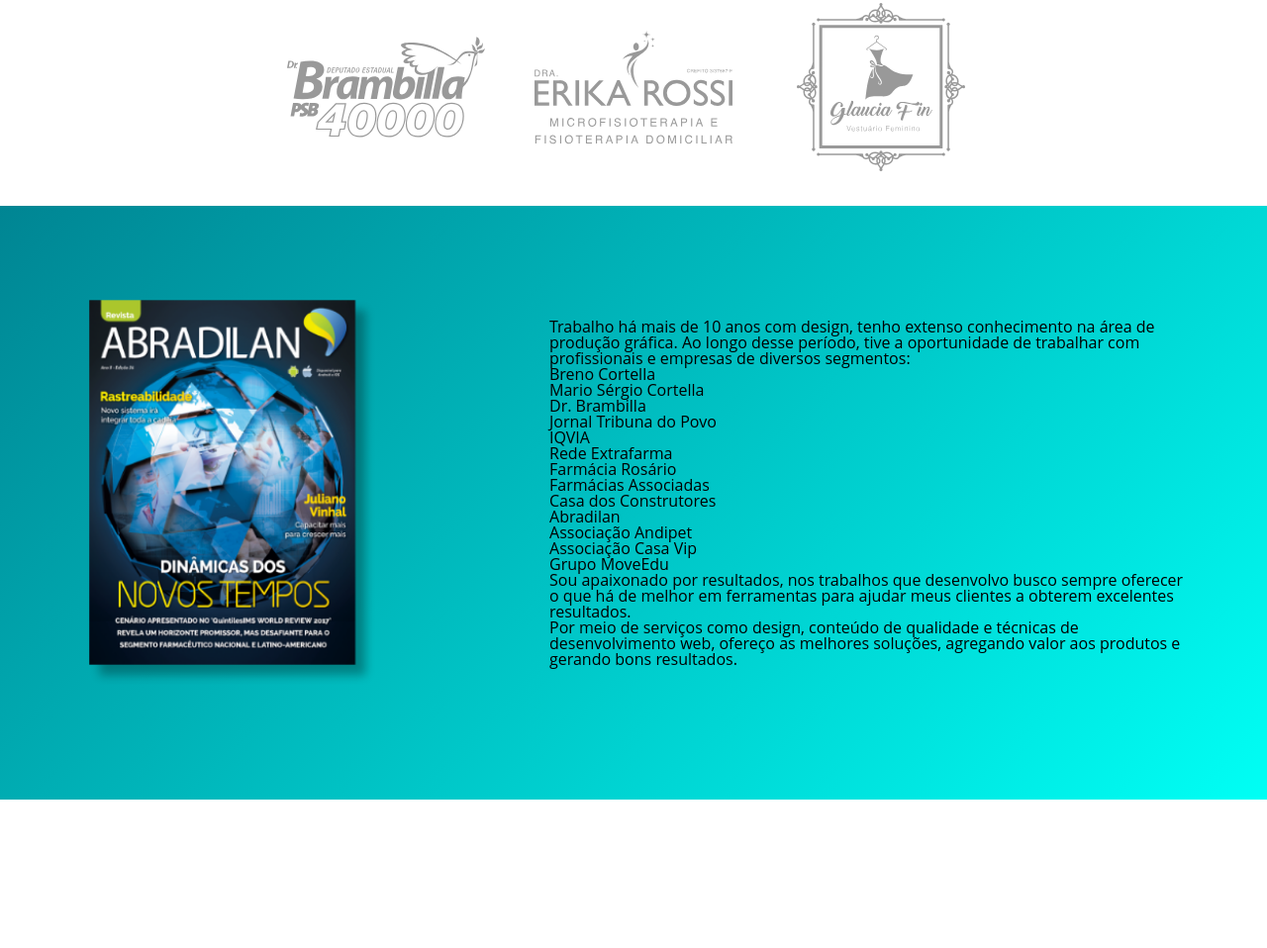
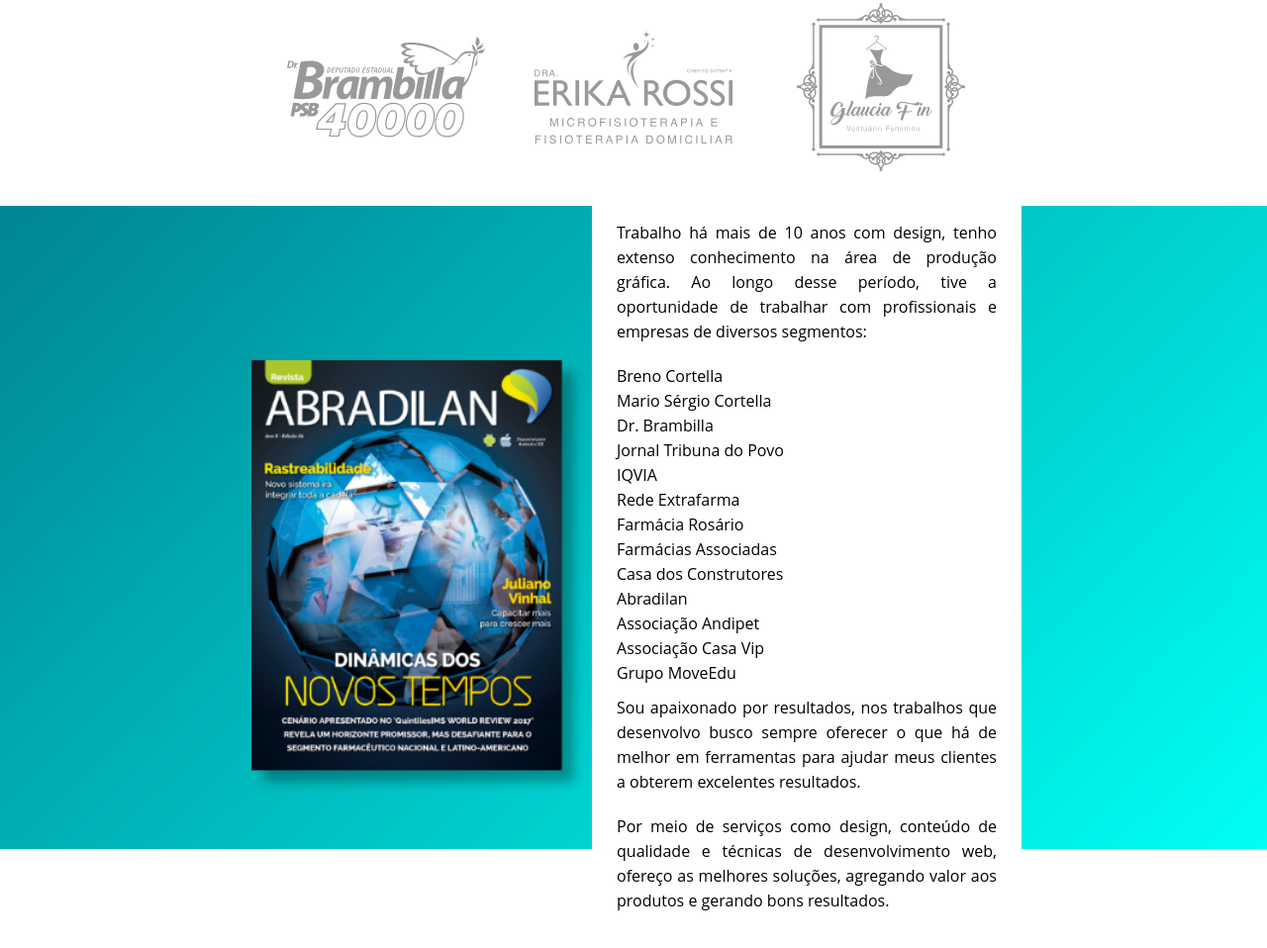
Before and after one commit to RaphaelFreire/portfolio, a plain HTML site: page index.html in a window 1280 px wide. Shown: the part 1062-2020 px from the top of the page at 99% size. Before the commit the page ends 1870 px from the top, so only its background shows below. Drawn offline with Linux system fonts and the light colour scheme.

Commit message:
Layout conteúdo ajustado.

```diff
--- a/css/components/section-four.css
+++ b/css/components/section-four.css
@@ -2,7 +2,7 @@
      content: "";
      margin-top: 10px;
      width: 100%;
-     height: 600px;
+     height: 650px;
      position: absolute;
      top: 0;
      left: 0;
@@ -16,8 +16,9 @@
 
 .-four::after {
      content: "";
+     margin-top: 10px;
      width: 100%;
-     height: 600px;
+     height: 650px;
      position: absolute;
      top: 0;
      left: 0;
@@ -32,18 +33,33 @@
      display: flex;
      flex-wrap: wrap;
      align-items: center;
+     justify-content: center;
      width: 100%;
-     height: 600px;
-     justify-content: space-around;
+     height: 650px;
+
 }
 
 .-four .-destaque {
      position: relative;
-     width: 300px;
-     height: 400px;
+     width: 350px;
+     height: 450px;
 }
 
 .-four .conteudo {
-     width: 50%;
+     width: 30%;
      position: relative;
+     background-color: #fff;
+     padding: 25px;
 }
+
+.-four .conteudo > p{
+     margin-bottom: 20px;
+     line-height: 25px;
+     text-align: justify;
+}
+
+.-four .conteudo > ul{
+     margin-top: 10px;
+     margin-bottom: 10px;
+     line-height: 25px;
+}
--- a/css/generic/base.css
+++ b/css/generic/base.css
@@ -1,3 +1,7 @@
 body{
   font-family: 'Open Sans', sans-serif;
 }
+
+footer{
+  height: 300px;
+}
```
Also changed, not shown: index.html (+3 -1 lines).
